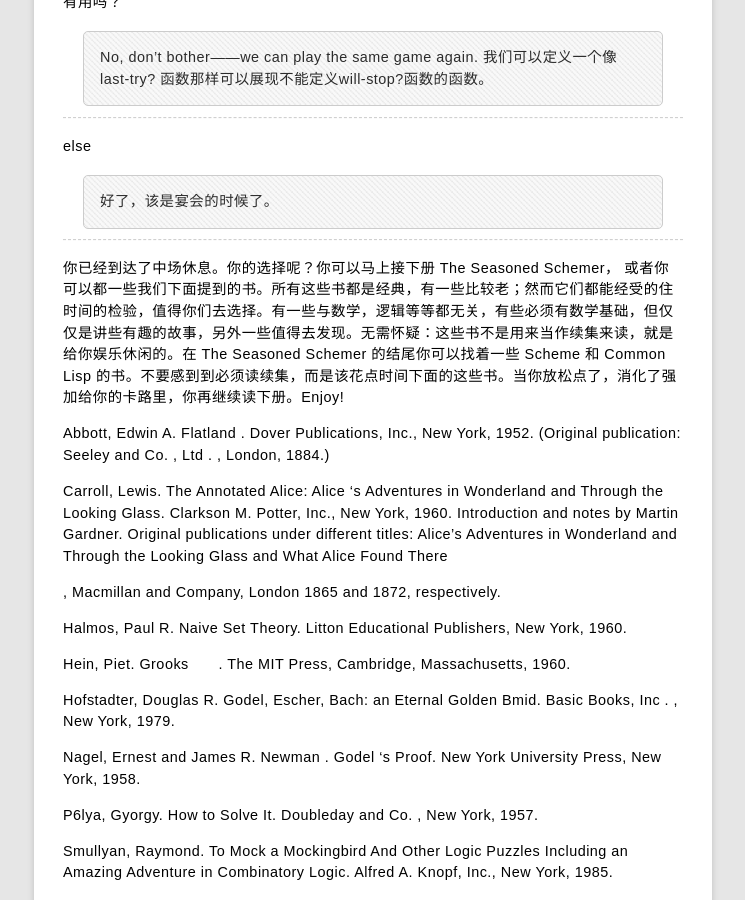
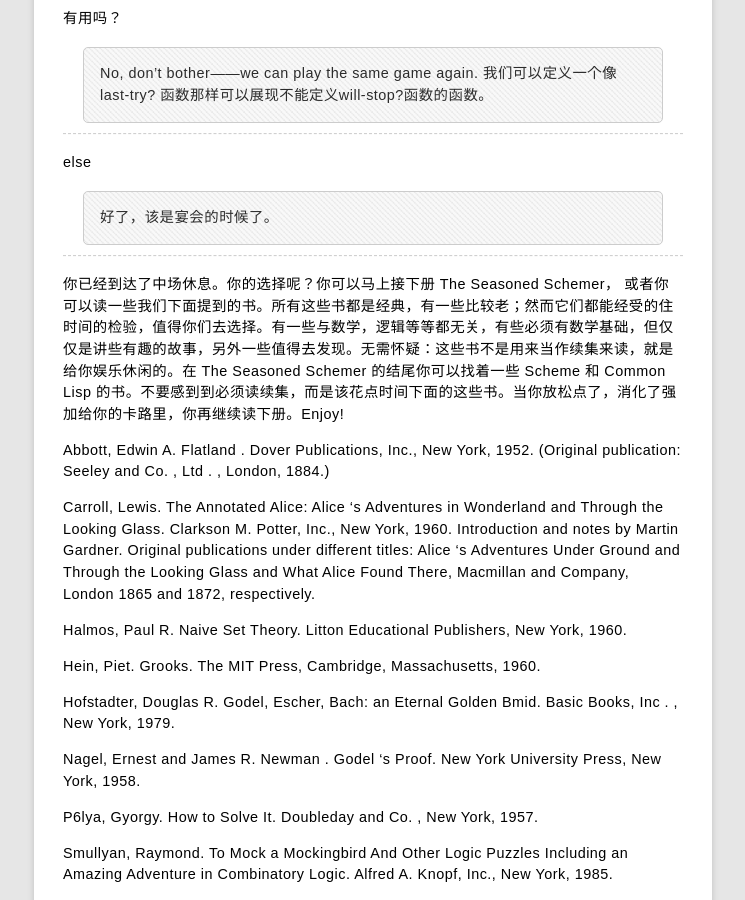
Before and after one commit to rhuichao/uternet.github.io, a Jekyll site: the page built from TLS/10.md, in a window 1280 px wide and 900 px high, scrolled down 18202 px. Shown: the whole window, without its empty margins (267-1012 px from the left). Built offline with Jekyll 4.4.1, drawn with Linux system fonts in a browser that asks for light colours; some web fonts are replaced; Markdown is read by kramdown in place of the engine named in the settings.

Commit message:
new document posted

````diff
--- a/TLS/10.md
+++ b/TLS/10.md
@@ -874,8 +874,9 @@
 (define apply-closure
   (lambda (closure vals)
     (meaning (body-of closure)
-      (extend-table
-        (new-entry (formals-of closure) vals) (table-of closure)))))
+             (extend-table
+              (new-entry (formals-of closure) vals)
+              (table-of closure)))))
 ```
 
 -------------
@@ -1015,19 +1016,16 @@
 
 
 
-你已经到达了中场休息。你的选择呢？你可以马上接下册 The Seasoned Schemer， 或者你可以都一些我们下面提到的书。所有这些书都是经典，有一些比较老；然而它们都能经受的住时间的检验，值得你们去选择。有一些与数学，逻辑等等都无关，有些必须有数学基础，但仅仅是讲些有趣的故事，另外一些值得去发现。无需怀疑：这些书不是用来当作续集来读，就是给你娱乐休闲的。在 The Seasoned Schemer 的结尾你可以找着一些 Scheme 和 Common Lisp 的书。不要感到到必须读续集，而是该花点时间下面的这些书。当你放松点了，消化了强加给你的卡路里，你再继续读下册。Enjoy!
+你已经到达了中场休息。你的选择呢？你可以马上接下册 The Seasoned Schemer， 或者你可以读一些我们下面提到的书。所有这些书都是经典，有一些比较老；然而它们都能经受的住时间的检验，值得你们去选择。有一些与数学，逻辑等等都无关，有些必须有数学基础，但仅仅是讲些有趣的故事，另外一些值得去发现。无需怀疑：这些书不是用来当作续集来读，就是给你娱乐休闲的。在 The Seasoned Schemer 的结尾你可以找着一些 Scheme 和 Common Lisp 的书。不要感到到必须读续集，而是该花点时间下面的这些书。当你放松点了，消化了强加给你的卡路里，你再继续读下册。Enjoy!
 
-Abbott, Edwin A. Flatland . Dover Publications, Inc., New York, 1952. (Original publication: Seeley and Co. , Ltd . , London, 1884.)
 
-Carroll, Lewis. The Annotated Alice: Alice 's Adventures in Wonderland and Through the Looking Glass. Clarkson M. Potter, Inc., New York, 1960. Introduction and notes by Martin Gardner. Original publications under different titles:
-Alice's Adventures in Wonderland and Through the Looking Glass and What Alice Found There
+Abbott, Edwin A. Flatland . Dover Publications, Inc., New York, 1952. (Original publica­tion: Seeley and Co. , Ltd . , London, 1884.)
 
-, Macmillan and
-Company, London 1865 and 1872, respectively.
+Carroll, Lewis. The Annotated Alice: Alice 's Adventures in Wonderland and Through the Looking Glass. Clarkson M. Potter, Inc., New York, 1960. Introduction and notes by Martin Gardner. Original publications under different titles: Alice 's Adventures Under Ground and Through the Looking Glass and What Alice Found There, Macmillan and Company, London 1865 and 1872, respectively.
 
 Halmos, Paul R. Naive Set Theory. Litton Educational Publishers, New York, 1960.
 
-Hein, Piet. Grooks　　. The MIT Press, Cambridge, Massachusetts, 1960.
+Hein, Piet. Grooks. The MIT Press, Cambridge, Massachusetts, 1960.
 
 Hofstadter, Douglas R. Godel, Escher, Bach: an Eternal Golden Bmid. Basic Books, Inc . , New York, 1979.
 
````
Also changed, not shown: other parts of TLS/10.md (+1 -1 lines).
